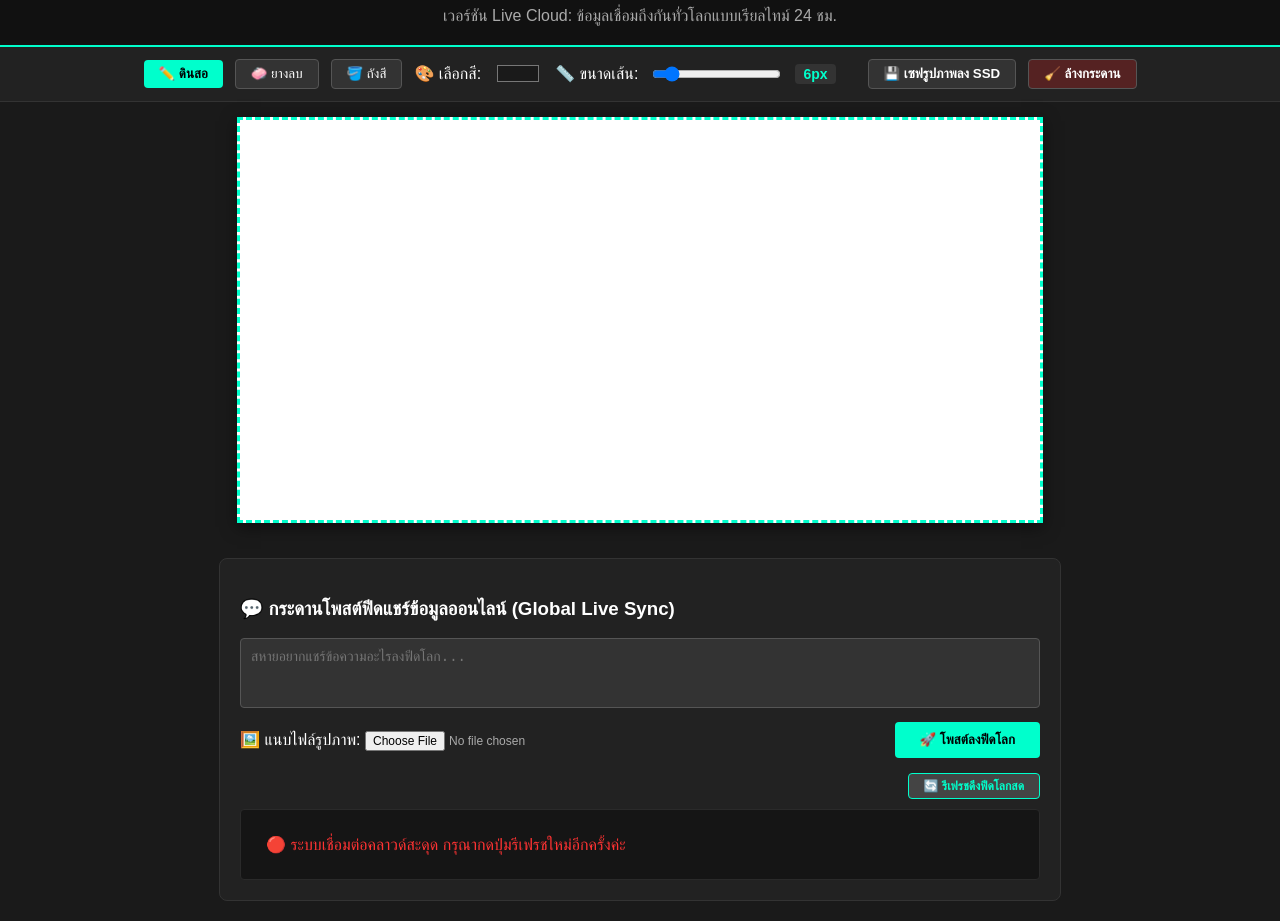
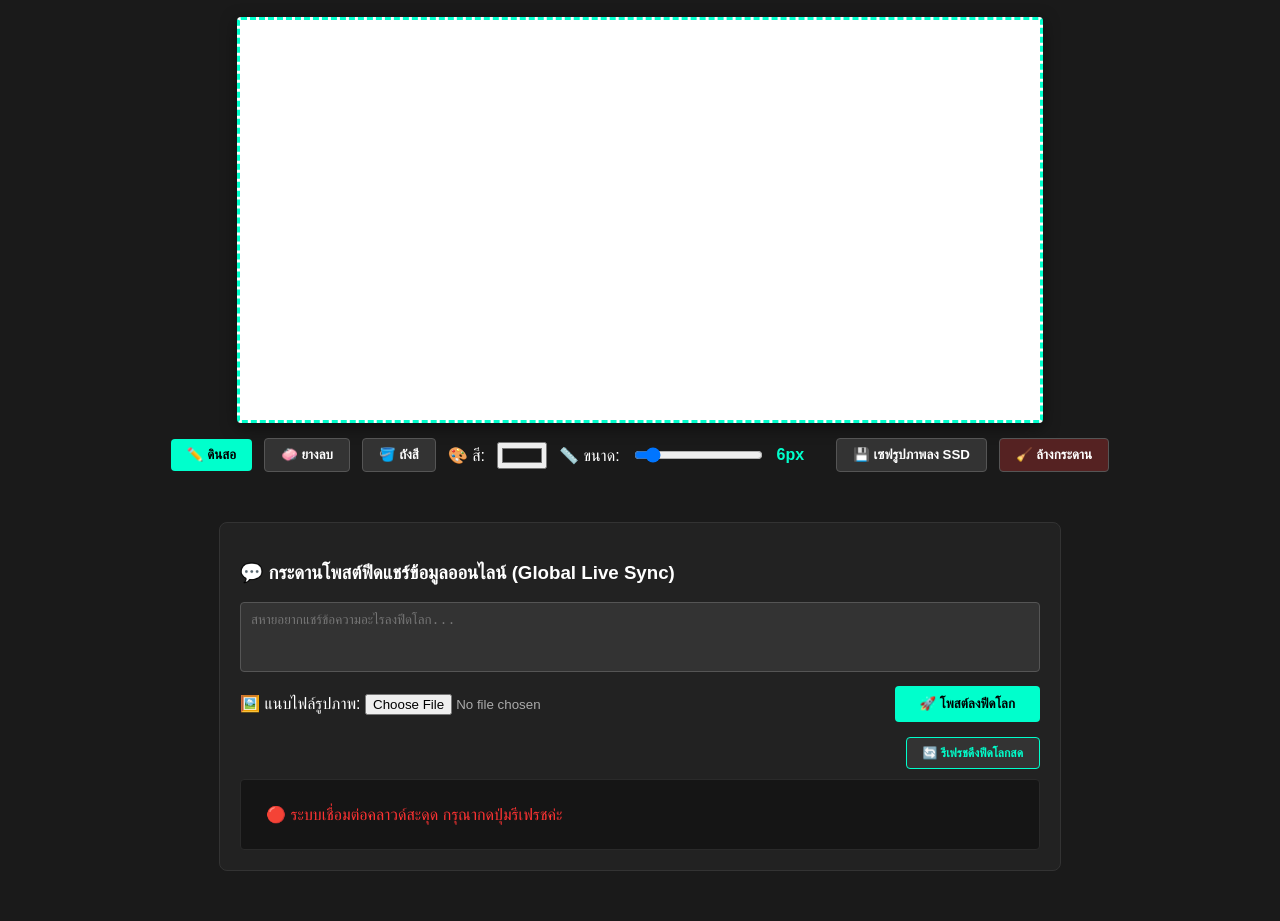
Before and after one commit to cmalaming56-sketch/nuk-artboard-retro, a plain HTML site: page index.html in a window 1280 px wide. Shown: the part 94-1015 px from the top of the page. Drawn offline with Linux system fonts and the light colour scheme; no server answers.

Commit message:
Add files via upload

```diff
--- a/index.html
+++ b/index.html
@@ -2,126 +2,157 @@
 <html lang="th">
 <head>
     <meta charset="UTF-8">
-    <title>Nuk Script Live Network</title>
+    <meta name="viewport" content="width=device-width, initial-scale=1.0">
+    <title>Nuk Script Live Network v3.0</title>
+    <style>
+        body { margin: 0; padding: 0; background-color: #1a1a1a; color: #ffffff; font-family: sans-serif; }
+        .header { text-align: center; padding: 20px; background: #111; border-bottom: 2px solid #00ffcc; }
+        h1 { margin: 0; color: #00ffcc; font-size: 24px; }
+        .main-container { display: flex; flex-direction: column; align-items: center; padding: 20px; }
+        .canvas-area { background: #fff; border: 3px dashed #00ffcc; border-radius: 4px; box-shadow: 0 4px 15px rgba(0,0,0,0.5); }
+        canvas { display: block; cursor: crosshair; }
+        .tools { margin-top: 15px; display: flex; gap: 12px; align-items: center; flex-wrap: wrap; }
+        button { padding: 8px 16px; background: #333; color: #fff; border: 1px solid #555; border-radius: 4px; font-weight: bold; cursor: pointer; }
+        button:hover { background: #00ffcc; color: #000; border-color: #00ffcc; }
+        .board-container { max-width: 800px; margin: 30px auto; background: #222; padding: 20px; border-radius: 8px; border: 1px solid #333; }
+        textarea { width: 100%; height: 70px; background: #333; color: #fff; border: 1px solid #555; padding: 10px; box-sizing: border-box; resize: none; border-radius: 4px; }
+        .feed { margin-top: 10px; max-height: 400px; overflow-y: auto; background: #151515; padding: 15px; border-radius: 4px; border: 1px solid #2a2a2a; }
+    </style>
 </head>
-<body style="margin:0; background:#1a1a1a;">
+<body>
 
-    <div style="text-align:center; padding:20px; background:#111; color:#00ffcc; font-family:sans-serif; border-bottom:2px solid #00ffcc;">
-        <h1>🚀 Nuk-Artboard-Retro [Nuk Script Architecture V3.0]</h1>
-        <p style="color:#aaa; margin:5px 0 0 0;">เวอร์ชัน Live Cloud: ข้อมูลเชื่อมถึงกันทั่วโลกแบบเรียลไทม์ 24 ชม.</p>
+    <div class="header">
+        <h1>🚀 Nuk-Artboard-Retro [Nuk Script Architecture V3.0 - Live Cloud]</h1>
+        <p style="margin: 5px 0 0 0; color: #aaa; font-size: 13px;">เวอร์ชันเชื่อมโลก: ข้อมูลวาดภาพและฟีดข้อความเชื่อมถึงกันเรียลไทม์ข้ามฮาร์ดแวร์ 24 ชม.</p>
     </div>
 
-    <div style="display:flex; justify-content:center; gap:12px; background:#222; padding:12px; border-bottom:1px solid #333; font-family:sans-serif; color:#fff; align-items:center; flex-wrap:wrap; user-select:none;">
-        <button id="toolPencil" onclick="setTool('pencil')" style="padding:6px 15px; background:#00ffcc; color:#000; border:none; border-radius:4px; font-weight:bold; cursor:pointer;">✏️ ดินสอ</button>
-        <button id="toolEraser" onclick="setTool('eraser')" style="padding:6px 15px; background:#333; color:#fff; border:1px solid #555; border-radius:4px; cursor:pointer;">🧼 ยางลบ</button>
-        <button id="toolBucket" onclick="setTool('bucket')" style="padding:6px 15px; background:#333; color:#fff; border:1px solid #555; border-radius:4px; cursor:pointer;">🪣 ถังสี</button>
-
-        🎨 เลือกสี: <input type="color" id="penColor" value="#1a1a1a" style="cursor:pointer; border:none; background:none; vertical-align:middle;">
-        📏 ขนาดเส้น: <input type="range" id="penSize" min="1" max="50" value="6" style="cursor:pointer; vertical-align:middle;">
-        <span id="sizeDisplay" style="background:#333; padding:2px 8px; border-radius:4px; color:#00ffcc; font-weight:bold; font-size:14px;">6px</span>
-
-        <button id="saveImgBtn" style="padding:6px 15px; background:#333; color:#fff; border:1px solid #555; border-radius:4px; cursor:pointer; font-weight:bold; margin-left:20px;">💾 เซฟรูปภาพลง SSD</button>
-        <button onclick="clearCanvas()" style="padding:6px 15px; background:#522; color:#fff; border:1px solid #555; border-radius:4px; cursor:pointer; font-weight:bold;">🧹 ล้างกระดาน</button>
+    <div class="main-container">
+        <div class="canvas-area">
+            <canvas id="canvas" width="800" height="400"></canvas>
+        </div>
+        <div class="tools">
+            <button id="toolPencil" onclick="setTool('pencil')" style="background:#00ffcc; color:#000; border:none;">✏️ ดินสอ</button>
+            <button id="toolEraser" onclick="setTool('eraser')">🧼 ยางลบ</button>
+            <button id="toolBucket" onclick="setTool('bucket')">🪣 ถังสี</button>
+            🎨 สี: <input type="color" id="penColor" value="#1a1a1a" style="cursor:pointer;">
+            📏 ขนาด: <input type="range" id="penSize" min="1" max="50" value="6" style="cursor:pointer;">
+            <span id="sizeDisplay" style="color:#00ffcc; font-weight:bold;">6px</span>
+            <button id="saveImgBtn" style="margin-left:20px;">💾 เซฟรูปภาพลง SSD</button>
+            <button onclick="clearCanvas()" style="background:#522;">🧹 ล้างกระดาน</button>
+        </div>
     </div>
 
-    <div style="display:flex; justify-content:center; background:#1a1a1a; padding:15px;">
-        <canvas id="canvas" width="800" height="400" style="background:#fff; border:3px dashed #00ffcc; cursor:crosshair; box-shadow:0 4px 15px rgba(0,0,0,0.5);"></canvas>
-    </div>
-
-    <div style="max-width:800px; margin:20px auto; background:#222; padding:20px; border-radius:8px; border:1px solid #333; color:#fff; font-family:sans-serif;">
+    <div class="board-container">
         <h3>💬 กระดานโพสต์ฟีดแชร์ข้อมูลออนไลน์ (Global Live Sync)</h3>
-        <textarea id="tweetText" placeholder="สหายอยากแชร์ข้อความอะไรลงฟีดโลก..." style="width:100%; height:70px; background:#333; color:#fff; border:1px solid #555; padding:10px; box-sizing:border-box; resize:none; border-radius:4px; font-size:14px;"></textarea>
-        <div style="margin-top:10px; display:flex; justify-content:space-between; align-items:center; flex-wrap:wrap; gap:10px;">
-            <div>🖼️ แนบไฟล์รูปภาพ: <input type="file" id="tweetImage" accept="image/*" style="font-size:12px; color:#aaa; cursor:pointer;"></div>
-            <button onclick="sendTweetToServer()" style="padding:10px 25px; background:#00ffcc; color:#000; border:none; border-radius:4px; font-weight:bold; cursor:pointer;">🚀 โพสต์ลงฟีดโลก</button>
+        <textarea id="tweetText" placeholder="สหายอยากแชร์ข้อความอะไรลงฟีดโลก..."></textarea>
+        <div style="margin-top:10px; display:flex; justify-content:space-between; align-items:center;">
+            <div>🖼️ แนบไฟล์รูปภาพ: <input type="file" id="tweetImage" accept="image/*" style="color:#aaa;"></div>
+            <button onclick="sendTweetToServer()" style="background:#00ffcc; color:#000; border:none; padding:10px 25px;">🚀 โพสต์ลงฟีดโลก</button>
         </div>
         <div style="margin-top:15px; text-align:right;">
-            <button onclick="loadCloudTweets()" style="padding:5px 15px; background:#444; color:#00ffcc; border:1px solid #00ffcc; border-radius:4px; font-size:12px; cursor:pointer; font-weight:bold;">🔄 รีเฟรชดึงฟีดโลกสด</button>
+            <button onclick="loadCloudTweets()" style="color:#00ffcc; border-color:#00ffcc; font-size:12px;">🔄 รีเฟรชดึงฟีดโลกสด</button>
         </div>
-        <div id="twitterFeed" style="margin-top:10px; max-height:400px; overflow-y:auto; background:#151515; padding:15px; border-radius:4px; border:1px solid #2a2a2a;">
+        <div class="feed" id="twitterFeed">
             <div style="padding:10px; color:#888; text-align:center;">กำลังเชื่อมต่อถังข้อมูลกลางไร้พรมแดน...</div>
         </div>
     </div>
 
     <script>
-        const cvs = document.getElementById('canvas');
-        const ctx = cvs.getContext('2d');
-        let draw = false; let currentTool = 'pencil';
-        function initCanvasBackground() { ctx.fillStyle = '#ffffff'; ctx.fillRect(0, 0, cvs.width, cvs.height); }
+        const cvs = document.getElementById("canvas");
+        const ctx = cvs.getContext("2d");
+        let draw = false;
+        let currentTool = "pencil";
+
+        function initCanvasBackground() {
+            ctx.fillStyle = "#ffffff";
+            ctx.fillRect(0, 0, cvs.width, cvs.height);
+        }
         initCanvasBackground();
-        const penSize = document.getElementById('penSize');
-        const sizeDisplay = document.getElementById('sizeDisplay');
-        penSize.addEventListener('input', (e) => { sizeDisplay.textContent = e.target.value + 'px'; });
+
+        const penSize = document.getElementById("penSize");
+        const sizeDisplay = document.getElementById("sizeDisplay");
+        penSize.addEventListener("input", (e) => { sizeDisplay.textContent = e.target.value + "px"; });
+
         function setTool(tool) {
             currentTool = tool;
-            document.getElementById('toolPencil').style.background = (tool === 'pencil') ? '#00ffcc' : '#333';
-            document.getElementById('toolPencil').style.color = (tool === 'pencil') ? '#000' : '#fff';
-            document.getElementById('toolEraser').style.background = (tool === 'eraser') ? '#00ffcc' : '#333';
-            document.getElementById('toolEraser').style.color = (tool === 'eraser') ? '#000' : '#fff';
-            document.getElementById('toolBucket').style.background = (tool === 'bucket') ? '#00ffcc' : '#333';
-            document.getElementById('toolBucket').style.color = (tool === 'bucket') ? '#000' : '#fff';
+            document.getElementById("toolPencil").style.background = (tool === "pencil") ? "#00ffcc" : "#333";
+            document.getElementById("toolPencil").style.color = (tool === "pencil") ? "#000" : "#fff";
+            document.getElementById("toolEraser").style.background = (tool === "eraser") ? "#00ffcc" : "#333";
+            document.getElementById("toolEraser").style.color = (tool === "eraser") ? "#000" : "#fff";
+            document.getElementById("toolBucket").style.background = (tool === "bucket") ? "#00ffcc" : "#333";
+            document.getElementById("toolBucket").style.color = (tool === "bucket") ? "#000" : "#fff";
         }
-        cvs.addEventListener('mousedown', () => {
-            if (currentTool === 'bucket') {
-                ctx.fillStyle = document.getElementById('penColor').value;
+
+        cvs.addEventListener("mousedown", () => {
+            if (currentTool === "bucket") {
+                ctx.fillStyle = document.getElementById("penColor").value;
                 ctx.fillRect(0, 0, cvs.width, cvs.height);
             } else { draw = true; }
         });
-        cvs.addEventListener('mouseup', () => { ctx.beginPath(); draw = false; });
-        cvs.addEventListener('mousemove', (e) => {
-            if(!draw || currentTool === 'bucket') return;
+        cvs.addEventListener("mouseup", () => { ctx.beginPath(); draw = false; });
+        cvs.addEventListener("mousemove", (e) => {
+            if(!draw || currentTool === "bucket") return;
             const r = cvs.getBoundingClientRect();
             ctx.lineWidth = penSize.value;
-            ctx.lineCap = 'round';
-            ctx.strokeStyle = (currentTool === 'eraser') ? '#ffffff' : document.getElementById('penColor').value;
+            ctx.lineCap = "round";
+            ctx.strokeStyle = (currentTool === "eraser") ? "#ffffff" : document.getElementById("penColor").value;
             ctx.lineTo(e.clientX - r.left, e.clientY - r.top);
-            ctx.stroke(); ctx.beginPath(); ctx.moveTo(e.clientX - r.left, e.clientY - r.top);
+            ctx.stroke();
+            ctx.beginPath();
+            ctx.moveTo(e.clientX - r.left, e.clientY - r.top);
         });
+
         function clearCanvas() { ctx.clearRect(0, 0, cvs.width, cvs.height); initCanvasBackground(); }
-        document.getElementById('saveImgBtn').addEventListener('click', () => {
-            const link = document.createElement('a');
-            link.download = 'nuk-masterpiece.png';
-            link.href = cvs.toDataURL('image/png');
+
+        document.getElementById("saveImgBtn").addEventListener("click", () => {
+            const link = document.createElement("a");
+            link.download = "nuk-masterpiece.png";
+            link.href = cvs.toDataURL("image/png");
             link.click();
         });
 
-        const feed = document.getElementById('twitterFeed');
-        const BIN_URL = 'https://jsonbin.io';
-        const API_KEY = '$2a$10$U9X4fXfB.1zU0rR1G2GkkuH1b8vN3XqWvK2l6X2pD1E3W4Y5Z6X7W';
+        const feed = document.getElementById("twitterFeed");
+        const BIN_URL = "https://jsonbin.io";
+        const API_KEY = "$2a$10$U9X4fXfB.1zU0rR1G2GkkuH1b8vN3XqWvK2l6X2pD1E3W4Y5Z6X7W";
+
         async function loadCloudTweets() {
             try {
-                const res = await fetch(BIN_URL + '/latest', { headers: { 'X-Master-Key': API_KEY } });
+                const res = await fetch(BIN_URL + "/latest", { headers: { "X-Master-Key": API_KEY } });
                 const data = await res.json();
                 if (data.record && data.record.htmlData) { feed.innerHTML = data.record.htmlData; }
             } catch (err) {
-                feed.innerHTML = '<div style="color:#ff3333; padding:10px;">🔴 ระบบเชื่อมต่อคลาวด์สะดุด กรุณากดปุ่มรีเฟรชใหม่อีกครั้งค่ะ</div>';
+                feed.innerHTML = "<div style=\"color:#ff3333; padding:10px;\">🔴 ระบบเชื่อมต่อคลาวด์สะดุด กรุณากดปุ่มรีเฟรชค่ะ</div>";
             }
         }
+
         async function sendTweetToServer() {
-            const txtInput = document.getElementById('tweetText');
-            const imgInput = document.getElementById('tweetImage');
+            const txtInput = document.getElementById("tweetText");
+            const imgInput = document.getElementById("tweetImage");
             if (!txtInput.value.trim() && imgInput.files.length === 0) return;
-            const timeString = new Date().toLocaleString('th-TH');
-            let imgHtml = '';
+            const timeString = new Date().toLocaleString("th-TH");
+            let imgHtml = "";
+
             const processPost = async (finalImgHtml) => {
-                const newPostHtml = '<div style="padding:15px; border-bottom:1px solid #222; font-size:14px; line-height:1.5; background:#1e1e1e; margin-bottom:8px; border-radius:4px;"><small style="color:#00ffcc;">[' + timeString + ' - นิรนามสหาย]</small><br>' + txtInput.value + finalImgHtml + '</div>';
-                feed.insertAdjacentHTML('afterbegin', newPostHtml);
+                const newPostHtml = "<div style=\"padding:15px; border-bottom:1px solid #222; font-size:14px; line-height:1.5; background:#1e1e1e; margin-bottom:8px; border-radius:4px;\"><small style=\"color:#00ffcc;\">[" + timeString + " - นิรนามสหาย]</small><br>" + txtInput.value + finalImgHtml + "</div>";
+                feed.insertAdjacentHTML("afterbegin", newPostHtml);
                 await fetch(BIN_URL, {
-                    method: 'PUT',
-                    headers: { 'Content-Type': 'application/json', 'X-Master-Key': API_KEY },
+                    method: "PUT",
+                    headers: { "Content-Type": "application/json", "X-Master-Key": API_KEY },
                     body: JSON.stringify({ htmlData: feed.innerHTML })
                 });
-                txtInput.value = ''; imgInput.value = '';
+                txtInput.value = ""; imgInput.value = "";
             };
+
             if (imgInput.files && imgInput.files[0]) {
                 const reader = new FileReader();
                 reader.onload = function(e) {
-                    imgHtml = '<br><img src="' + e.target.result + '" style="max-width:100%; max-height:250px; margin-top:10px; border-radius:4px; border:1px solid #333;">';
+                    imgHtml = "<br><img src=\"" + e.target.result + "\" style=\"max-width:100%; max-height:250px; margin-top:10px; border-radius:4px; border:1px solid #333;\">";
                     processPost(imgHtml);
                 };
                 reader.readAsDataURL(imgInput.files[0]);
-            } else { processPost(''); }
+            } else { processPost(""); }
         }
+
         loadCloudTweets();
         setInterval(loadCloudTweets, 20000);
     </script>
```
